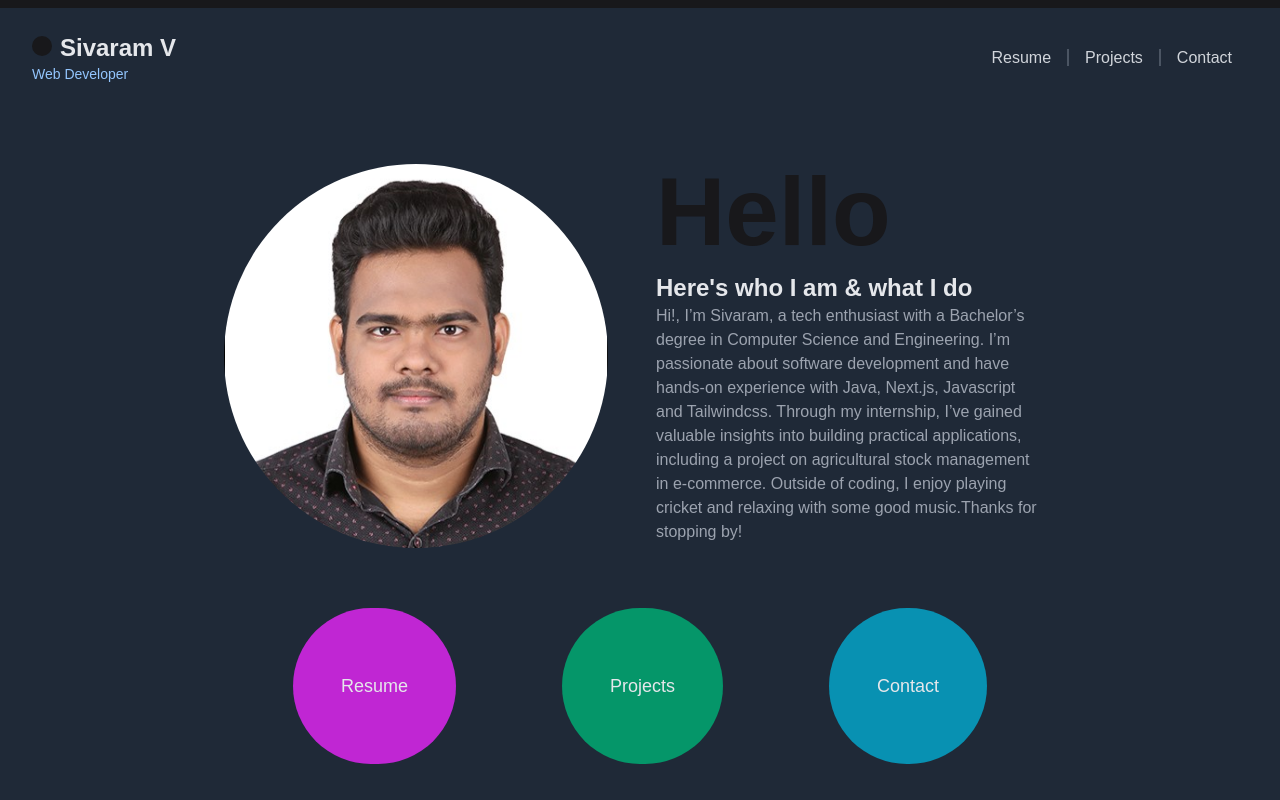
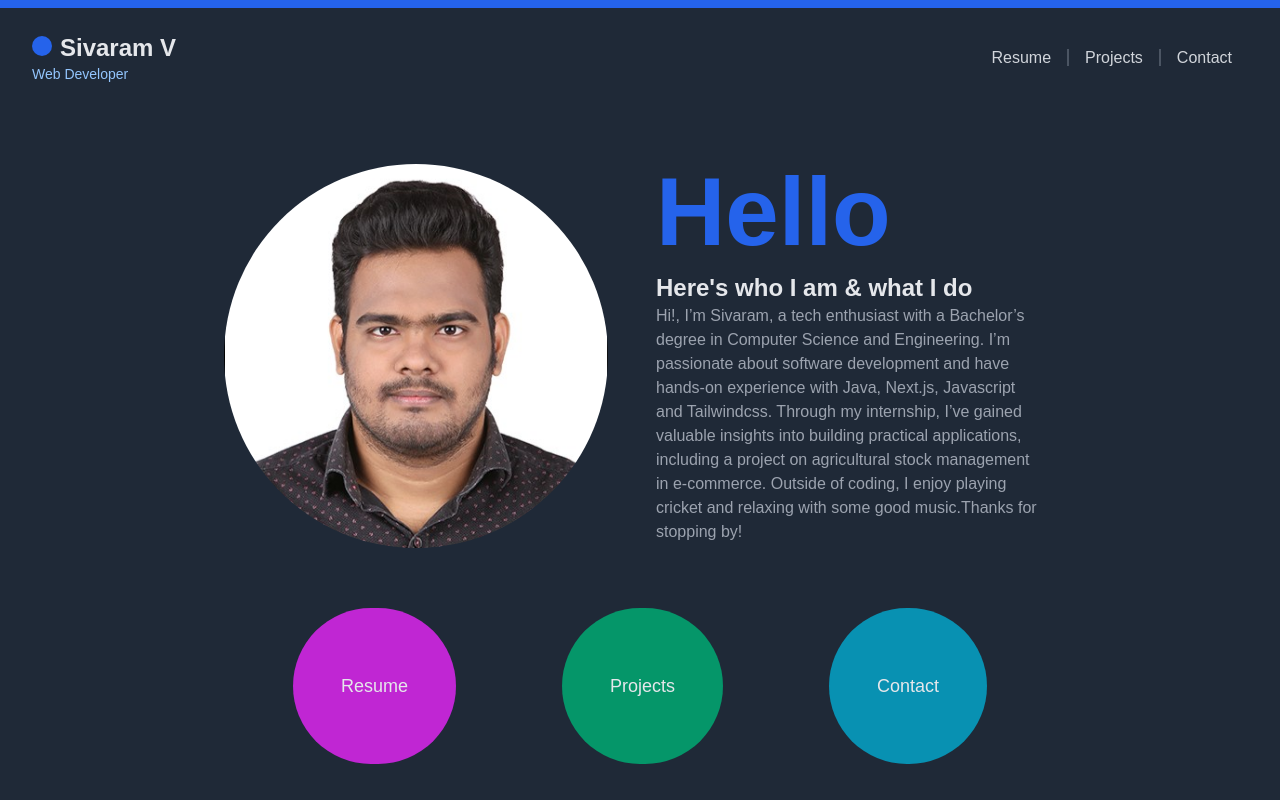
Before and after one commit to sivaram-37/my-portfolio, a Next.js app: page / in a window 1280 px wide. Shown: the top 800 px of the page. Built offline with nearby package versions, Linux system fonts and the light colour scheme.

Commit message:
added styles

```diff
--- a/src/app/globals.css
+++ b/src/app/globals.css
@@ -5,25 +5,25 @@
 @layer base {
 	:root {
 		--background: 0 0% 100%;
-		--foreground: 240 10% 3.9%;
+		--foreground: 222.2 84% 4.9%;
 		--card: 0 0% 100%;
-		--card-foreground: 240 10% 3.9%;
+		--card-foreground: 222.2 84% 4.9%;
 		--popover: 0 0% 100%;
-		--popover-foreground: 240 10% 3.9%;
-		--primary: 240 5.9% 10%;
-		--primary-foreground: 0 0% 98%;
-		--secondary: 240 4.8% 95.9%;
-		--secondary-foreground: 240 5.9% 10%;
-		--muted: 240 4.8% 95.9%;
-		--muted-foreground: 240 3.8% 46.1%;
-		--accent: 240 4.8% 95.9%;
-		--accent-foreground: 240 5.9% 10%;
+		--popover-foreground: 222.2 84% 4.9%;
+		--primary: 221.2 83.2% 53.3%;
+		--primary-foreground: 210 40% 98%;
+		--secondary: 210 40% 96.1%;
+		--secondary-foreground: 222.2 47.4% 11.2%;
+		--muted: 210 40% 96.1%;
+		--muted-foreground: 215.4 16.3% 46.9%;
+		--accent: 210 40% 96.1%;
+		--accent-foreground: 222.2 47.4% 11.2%;
 		--destructive: 0 84.2% 60.2%;
-		--destructive-foreground: 0 0% 98%;
-		--border: 240 5.9% 90%;
-		--input: 240 5.9% 90%;
-		--ring: 240 10% 3.9%;
-		--radius: 0.5rem;
+		--destructive-foreground: 210 40% 98%;
+		--border: 214.3 31.8% 91.4%;
+		--input: 214.3 31.8% 91.4%;
+		--ring: 221.2 83.2% 53.3%;
+		--radius: 1rem;
 		--chart-1: 12 76% 61%;
 		--chart-2: 173 58% 39%;
 		--chart-3: 197 37% 24%;
@@ -32,25 +32,25 @@
 	}
 
 	.dark {
-		--background: 240 10% 3.9%;
-		--foreground: 0 0% 98%;
-		--card: 240 10% 3.9%;
-		--card-foreground: 0 0% 98%;
-		--popover: 240 10% 3.9%;
-		--popover-foreground: 0 0% 98%;
-		--primary: 0 0% 98%;
-		--primary-foreground: 240 5.9% 10%;
-		--secondary: 240 3.7% 15.9%;
-		--secondary-foreground: 0 0% 98%;
-		--muted: 240 3.7% 15.9%;
-		--muted-foreground: 240 5% 64.9%;
-		--accent: 240 3.7% 15.9%;
-		--accent-foreground: 0 0% 98%;
+		--background: 222.2 84% 4.9%;
+		--foreground: 210 40% 98%;
+		--card: 222.2 84% 4.9%;
+		--card-foreground: 210 40% 98%;
+		--popover: 222.2 84% 4.9%;
+		--popover-foreground: 210 40% 98%;
+		--primary: 217.2 91.2% 59.8%;
+		--primary-foreground: 222.2 47.4% 11.2%;
+		--secondary: 217.2 32.6% 17.5%;
+		--secondary-foreground: 210 40% 98%;
+		--muted: 217.2 32.6% 17.5%;
+		--muted-foreground: 215 20.2% 65.1%;
+		--accent: 217.2 32.6% 17.5%;
+		--accent-foreground: 210 40% 98%;
 		--destructive: 0 62.8% 30.6%;
-		--destructive-foreground: 0 0% 98%;
-		--border: 240 3.7% 15.9%;
-		--input: 240 3.7% 15.9%;
-		--ring: 240 4.9% 83.9%;
+		--destructive-foreground: 210 40% 98%;
+		--border: 217.2 32.6% 17.5%;
+		--input: 217.2 32.6% 17.5%;
+		--ring: 224.3 76.3% 48%;
 		--chart-1: 220 70% 50%;
 		--chart-2: 160 60% 45%;
 		--chart-3: 30 80% 55%;
```
